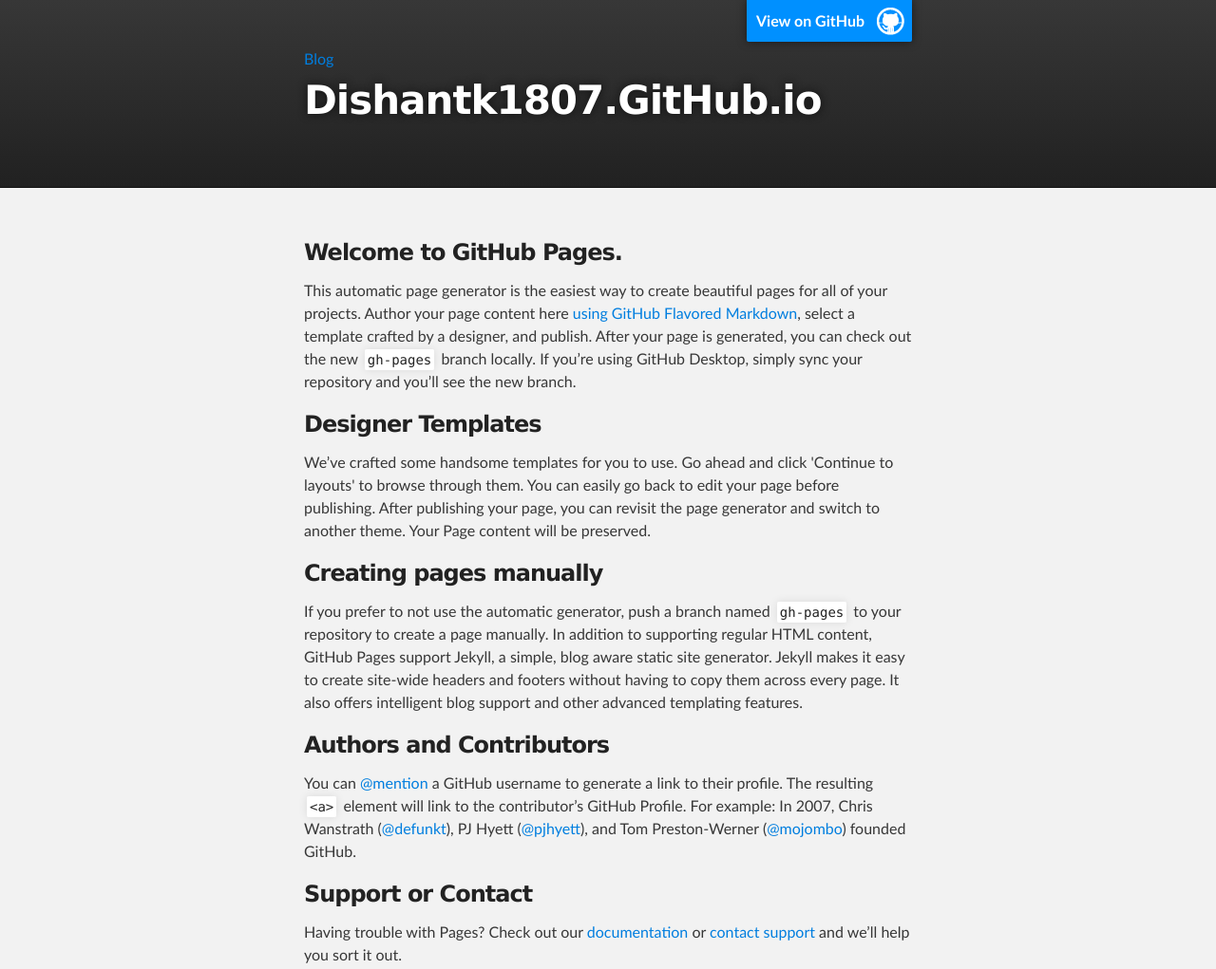
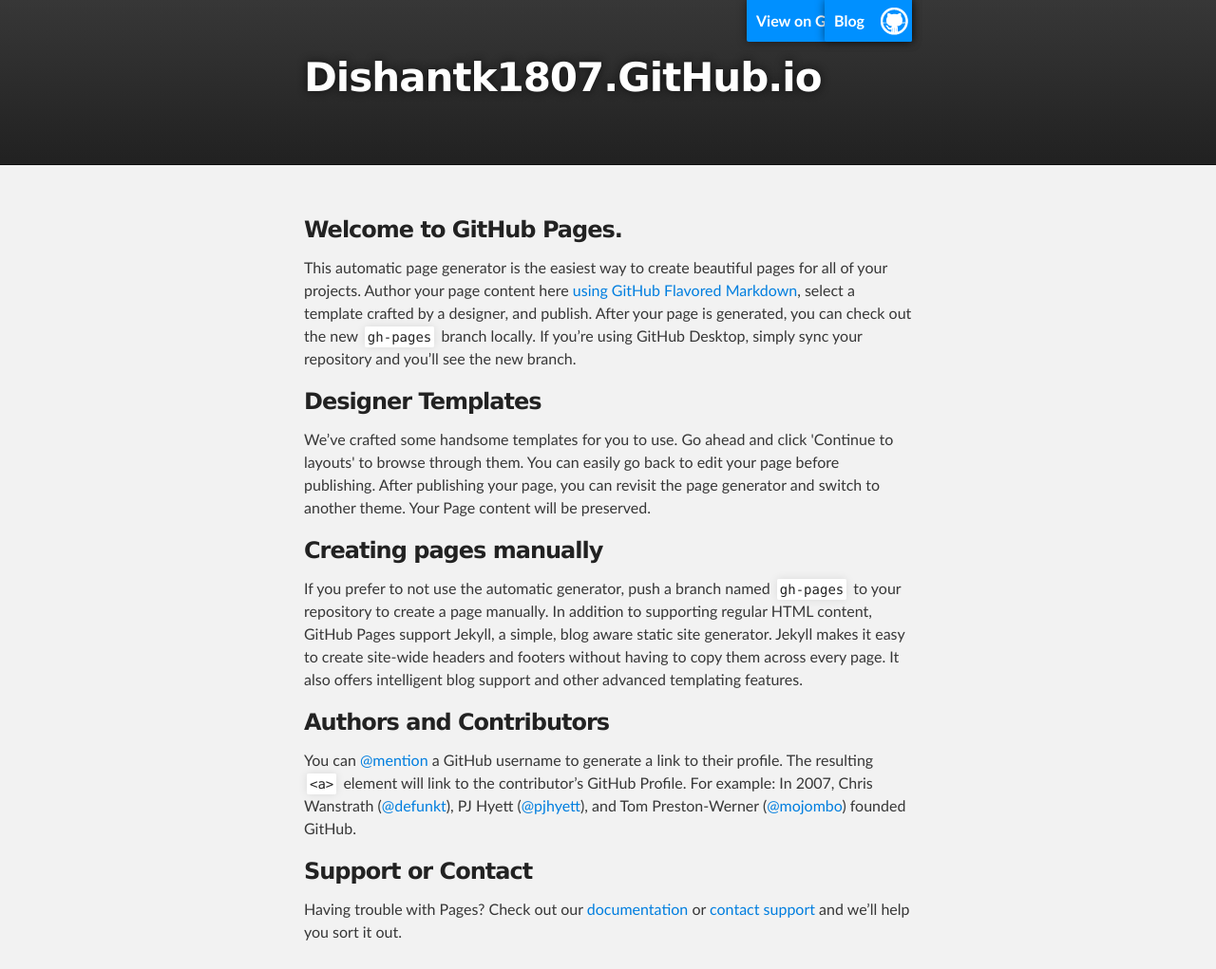
Before and after one commit to DishantK1807/dishantk1807.github.io, a plain HTML site: page index.html in a window 1280 px wide. Shown: the top 1021 px of the page at 95% size. Drawn offline with Linux system fonts and the light colour scheme.

Commit message:
Update index.html

```diff
--- a/index.html
+++ b/index.html
@@ -17,7 +17,7 @@
     <div id="header_wrap" class="outer">
         <header class="inner">
           <a id="forkme_banner" href="https://github.com/DishantK1807">View on GitHub</a>
-          <a href="https://github.com/DishantK1807/blog/">Blog</a>
+          <a id="forkme_banner" href="https://github.com/DishantK1807/blog/">Blog</a>
           <h1 id="project_title">Dishantk1807.GitHub.io</h1>
           <h2 id="project_tagline"></h2>
 
```
